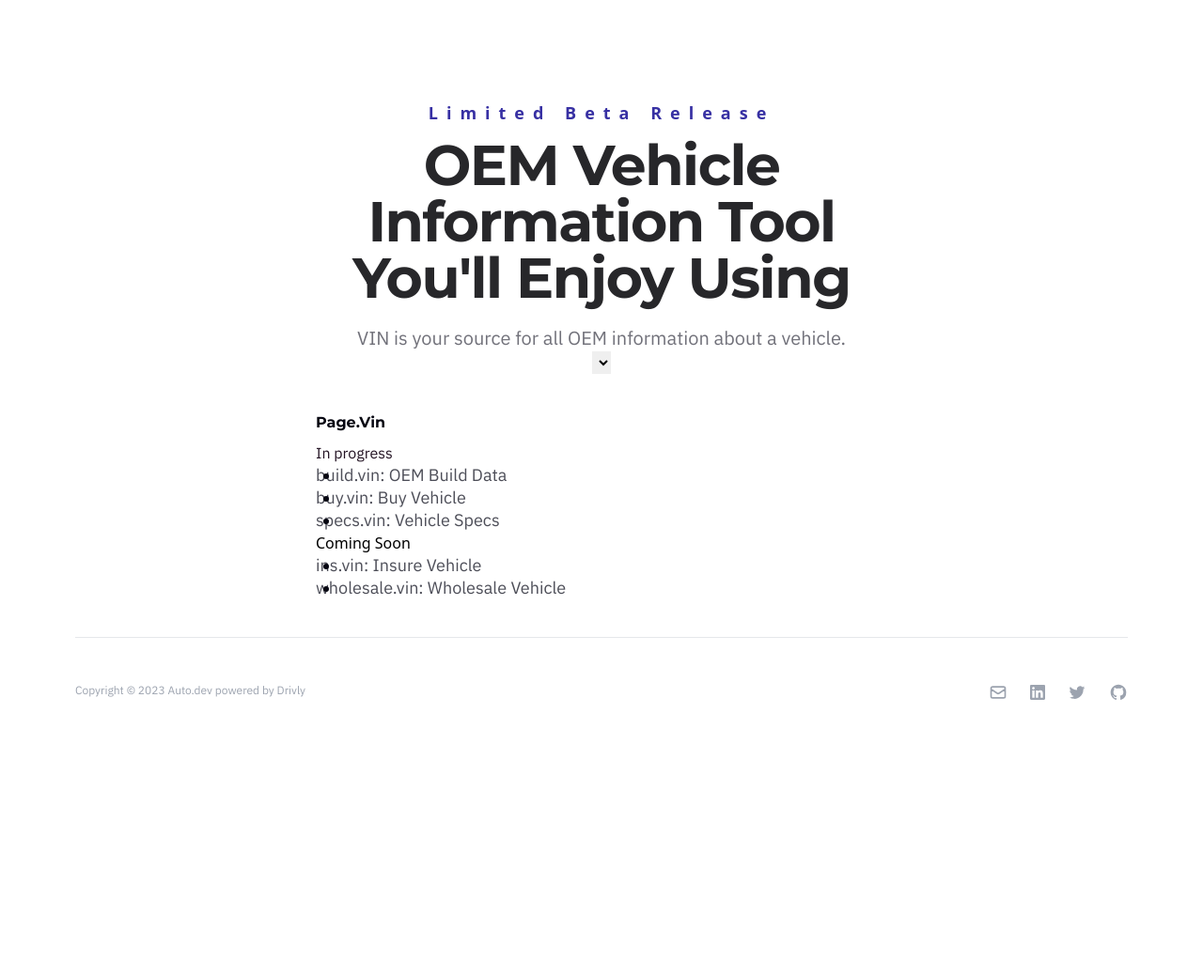
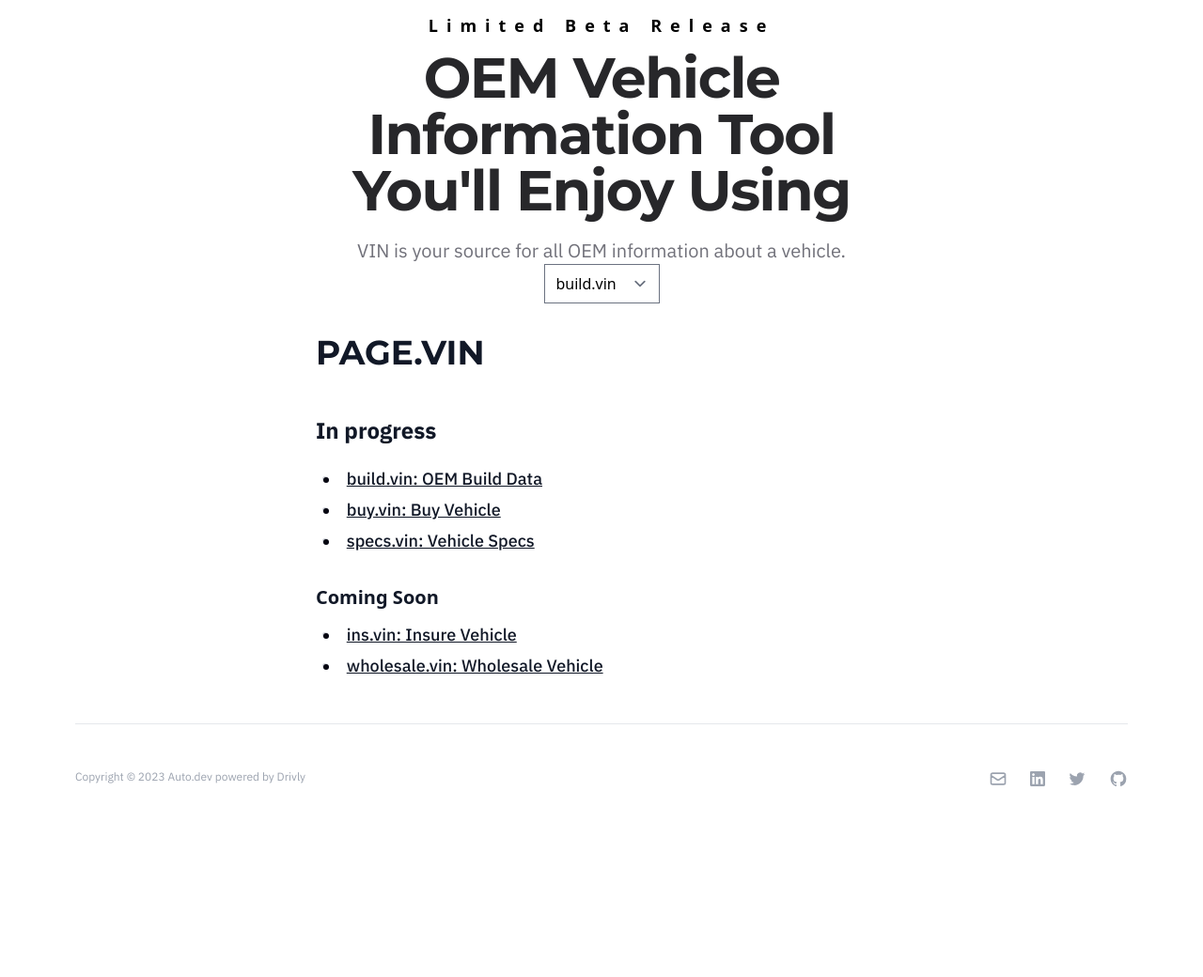
Before and after one commit to drivly/page.vin, a Jekyll site: the page built from README.md, in a window 1280 px wide. Shown: the whole page at 94% size. Built offline with Jekyll 4.4.1, drawn with Linux system fonts in a browser that asks for light colours; nearby versions of some CDN libraries; our own code applies the rules of GitHub Pages for plain Markdown files; comment, search, counter and statistics services are not loaded; a style sheet for code colours, icons or effects is not loaded; before the commit the page ends 930 px from its top, so only the background shows below that.

Commit message:
edited html

```diff
--- a/README.md
+++ b/README.md
@@ -1,4 +1,4 @@
-# page.vin
+# PAGE.VIN
 
 ## In progress
 - [build.vin: OEM Build Data](https://build.vin)
--- a/_data/apis.yml
+++ b/_data/apis.yaml
@@ -1,4 +1,5 @@
 vins:
+
   - title: build.vin
     url: https://build.vin
     status: active
--- a/_layouts/default.html
+++ b/_layouts/default.html
@@ -4,13 +4,85 @@
     <meta charset="UTF-8" />
     <meta name="viewport" content="width=device-width, initial-scale=1.0" />
     <title>{{ site.title | 'Vehicle data by VIN' }}</title>
-    <script src="https://cdn.tailwindcss.com"></script>
+    <script src="https://cdn.tailwindcss.com?plugins=forms,typography,aspect-ratio,line-clamp"></script>
     <script>
       tailwind.config = {
         theme: {
           extend: {
             colors: {
               theme: tailwind.colors.indigo,
+            },
+            fontFamily: {
+              IBM: ["IBM Plex Sans", "sans-serif"],
+              Montserrat: ["Montserrat", "sans-serif"],
+            },
+            typography: {
+              DEFAULT: {
+                css: {
+                  // color: "#060611",
+                  h1: {
+                    color: "#060611",
+                    fontFamily: "Montserrat",
+                    fontWeight: "bold !important",
+                    fontSize: ["40px"],
+                    lineHeight: ["40px"],
+                  },
+                  h2: {
+                    color: "#231323",
+                    fontFamily: "Montserrat",
+                    fontWeight: 700,
+                    fontStyle: "normal",
+                    fontSize: ["32px"],
+                    lineHeight: ["39px"],
+                  },
+                  h3: {
+                    fontFamily: "Montserrat",
+                    fontWeight: 500,
+                    fontStyle: "normal",
+                    fontSize: ["24px"],
+                    lineHeight: ["32px"],
+                  },
+                  h5: {
+                    color: "#231323",
+                    fontFamily: "IBM Plex Sans",
+                    fontWeight: 400,
+                    fontSize: ["24px"],
+                    lineHeight: ["32px"],
+                  },
+                  p: {
+                    color: "#4D4E58",
+                    fontFamily: "IBM Plex Sans",
+                    fontWeight: 400,
+                    fontSize: ["18px"],
+                    lineHeight: "24px",
+                  },
+                  pre: {
+                    height: auto,
+                    maxHeight: ["600px"],
+                    marginBottom: ["20px"],
+                  },
+                  code: {
+                    height: auto,
+                    maxHeight: ["600px"],
+                    marginBottom: ["20px"],
+                  },
+                  ol: {
+                    listStyle: "none",
+                  },
+                  ul: {
+                    listStyle: "none",
+                  },
+                  li: {
+                    overflowWrap: "anywhere",
+                  },
+                  a: {
+                    overflowWrap: "anywhere",
+                    textDecoration: "none",
+                    marginTop: 0,
+                    padding: 0,
+                  },
+                },
+              },
             },
           },
         },
@@ -211,10 +283,11 @@
         </p>
         <div>
           <select name="apis_vin" id="">
-            {% for item in site.data.apis.vins %} {% if item.status == "active"
-            %}
-            <option value="{{ item.url }}"></option>
-            {% endif %} {% endfor %}
+            {% for item in site.data.apis.vins %}
+              {% if item.status == "active" %}
+                <option value="{{ item.url }}">{{ item.title }}</option>
+              {% endif %}
+            {% endfor %}
           </select>
         </div>
       </div>
```
